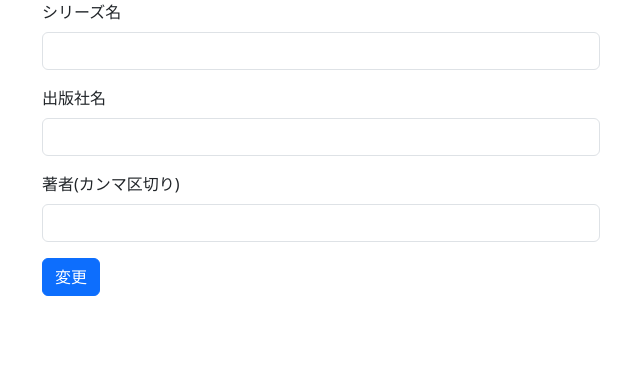
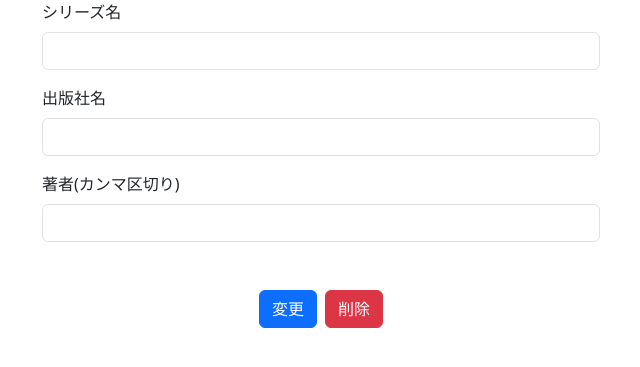
Before and after one commit to Paspenta/Paspenta_bookmanager, a Flask app: template bookmanager/templates/series_edit.html in a window 1280 px wide. Shown: the part 72-439 px from the top of the page, without its empty margins (40-680 px from the left). Run offline with Flask 3, Linux system fonts and the light colour scheme; the template is opened without the code that fills it, so the values that code supplies are empty.

Commit message:
add del button

```diff
--- a/bookmanager/templates/series_edit.html
+++ b/bookmanager/templates/series_edit.html
@@ -18,7 +18,31 @@
                 <label for="Authors" class="form-label">著者(カンマ区切り)</label>
                 <input name="Authors" id="Authors" class="form-control" value="{{ Authors }}" required>
             </div>
-            <button type="submit" class="btn btn-primary">変更</button>
+            <div class="container mt-5">
+                <div class="d-flex justify-content-center">
+                    <button type="submit" class="btn btn-primary me-2">変更</button>
+                    <button type="button" class="btn btn-danger" data-bs-toggle="modal" data-bs-target="#DeleteConfirm">
+                        削除
+                    </button>
+                </div>
+            </div>
         </form>
     </div>
+    <div class="modal fade" id="DeleteConfirm" tabindex="-1" aria-labelledby="DeleteConfirmLabel" aria-hidden="true">
+        <div class="modal-dialog">
+            <div class="modal-content">
+                <div class="modal-header">
+                    <h1 class="modal-title fs-5" id="DeleteConfirmLabel">確認</h1>
+                    <button type="button" class="btn-close" data-bs-dismiss="modal" aria-label="Close"></button>
+                </div>
+                <div class="modal-body">
+                    本当に削除しますか?
+                </div>
+                <div class="modal-footer">
+                    <button type="button" class="btn btn-secondary" data-bs-dismiss="modal">Close</button>
+                    <a class="btn btn-danger" href="{{ url_for('manager.series_del', SeriesID=SeriesData['SeriesID']) }}">削除</a>
+                </div>
+            </div>
+        </div>
+    </div>
 {% endblock %}
```
